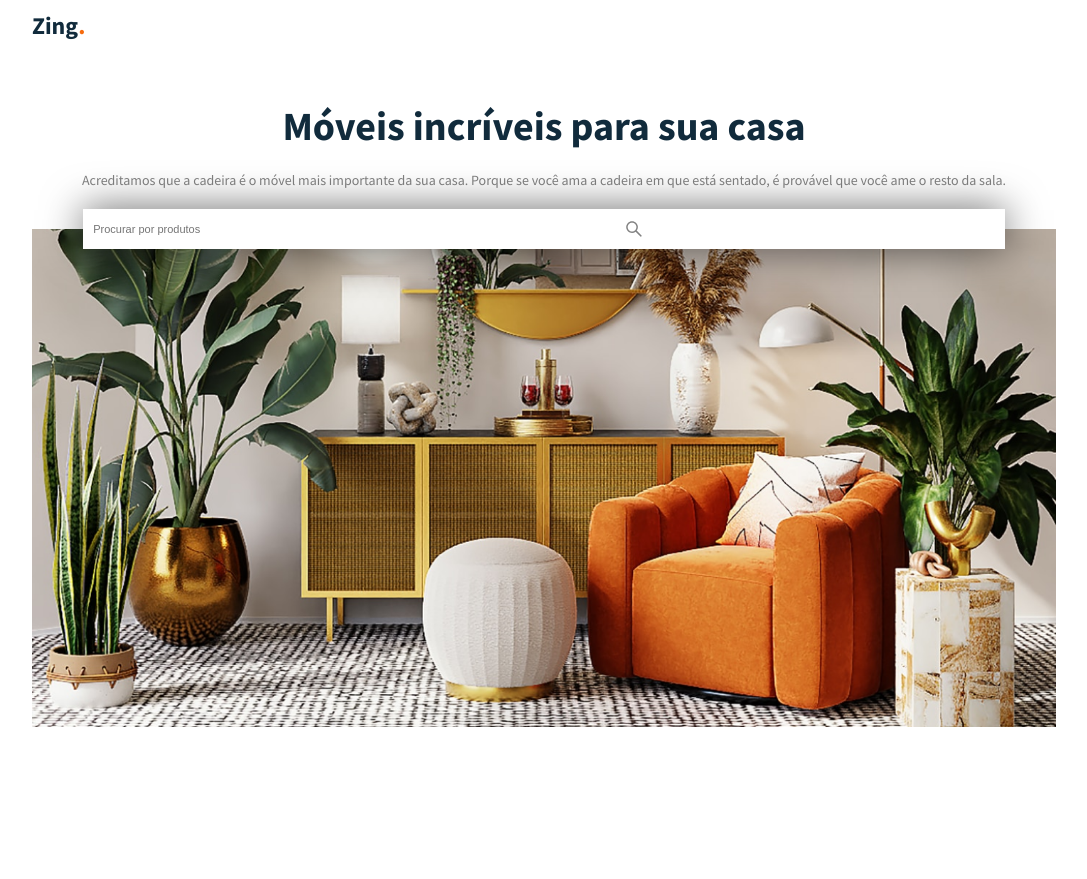
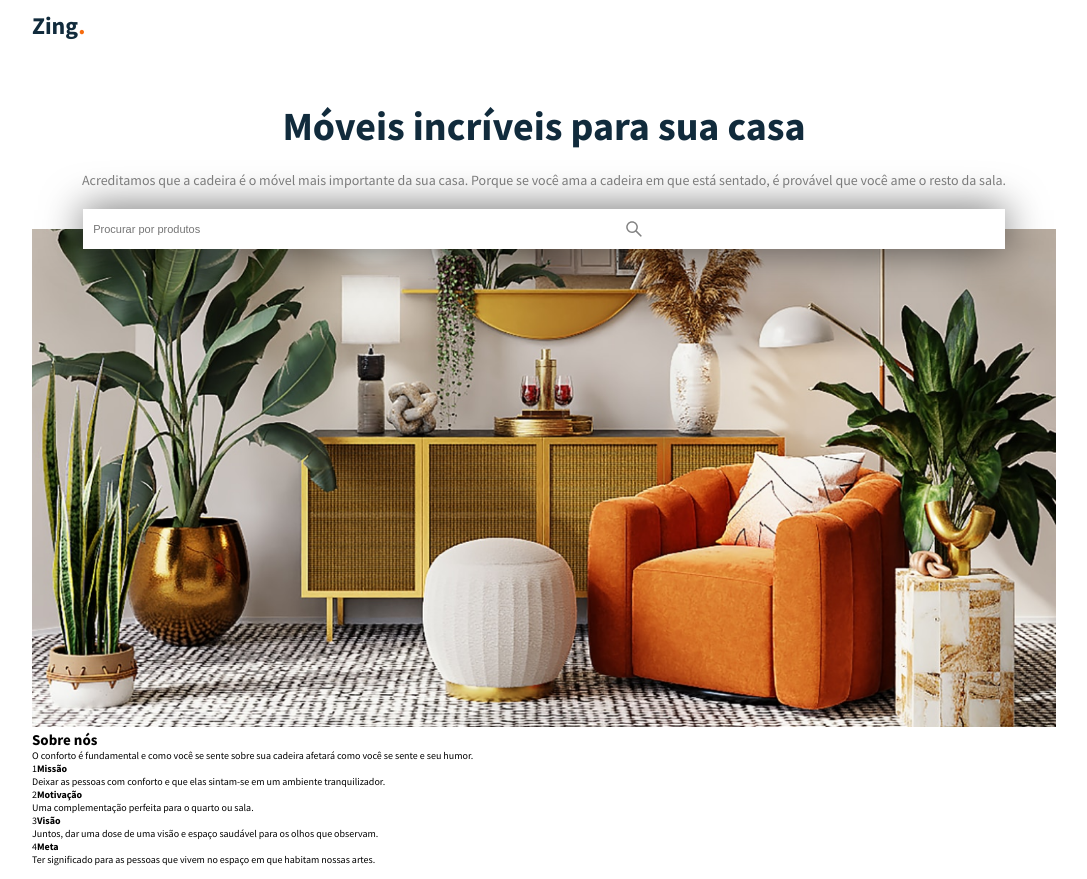
Before and after one commit to Ohnilrac/Zing, a React (Vite) app: page / in a window 1280 px wide. Shown: the whole page, without its empty margins (96-1183 px from the left). Before the commit the page ends 800 px from the top, so only its background shows below. Built offline with nearby package versions, Linux system fonts and the light colour scheme.

Commit message:
About 1.0

```diff
--- a/src/App.tsx
+++ b/src/App.tsx
@@ -1,3 +1,4 @@
+import { About } from "./components/about";
 import { Header } from "./components/header";
 import { Home } from "./components/home";
 import { GlobalStyles } from "./styles/global";
@@ -7,6 +8,7 @@ export function App() {
     <div>
       <Header />
       <Home />
+      <About/>
       <GlobalStyles />
     </div>
   )
--- /dev/null
+++ b/src/components/about/index.tsx
@@ -0,0 +1,52 @@
+import { Container, Content } from './styles'
+
+export function About() {
+  return (
+    <Container>
+      <Content>
+        <div>
+          <h2>Sobre nós</h2>
+          <p>
+            O conforto é fundamental e como você se sente sobre sua cadeira
+            afetará como você se sente e seu humor.
+          </p>
+
+          <section>
+            <article>
+              <span>1</span>
+              <strong>Missão</strong>
+              <p>
+                Deixar as pessoas com conforto e que elas sintam-se em um
+                ambiente tranquilizador.
+              </p>
+            </article>
+            <article>
+              <span>2</span>
+              <strong>Motivação</strong>
+              <p>Uma complementação perfeita para o quarto ou sala.</p>
+            </article>
+            <article>
+              <span>3</span>
+              <strong>Visão</strong>
+              <p>
+                Juntos, dar uma dose de uma visão e espaço saudável para os
+                olhos que observam.
+              </p>
+            </article>
+            <article>
+              <span>4</span>
+              <strong>Meta</strong>
+              <p>
+                Ter significado para as pessoas que vivem no espaço em que
+                habitam nossas artes.
+              </p>
+            </article>
+          </section>
+        </div>
+        <div>
+          <img src="" alt="" />
+        </div>
+      </Content>
+    </Container>
+  )
+}
--- /dev/null
+++ b/src/components/about/styles.ts
@@ -0,0 +1,9 @@
+import styled from "styled-components";
+
+export const Container = styled.div`
+  width: 80%;
+  margin: 0 auto;
+`
+export const Content = styled.div`
+  width: 100%;
+`
```
